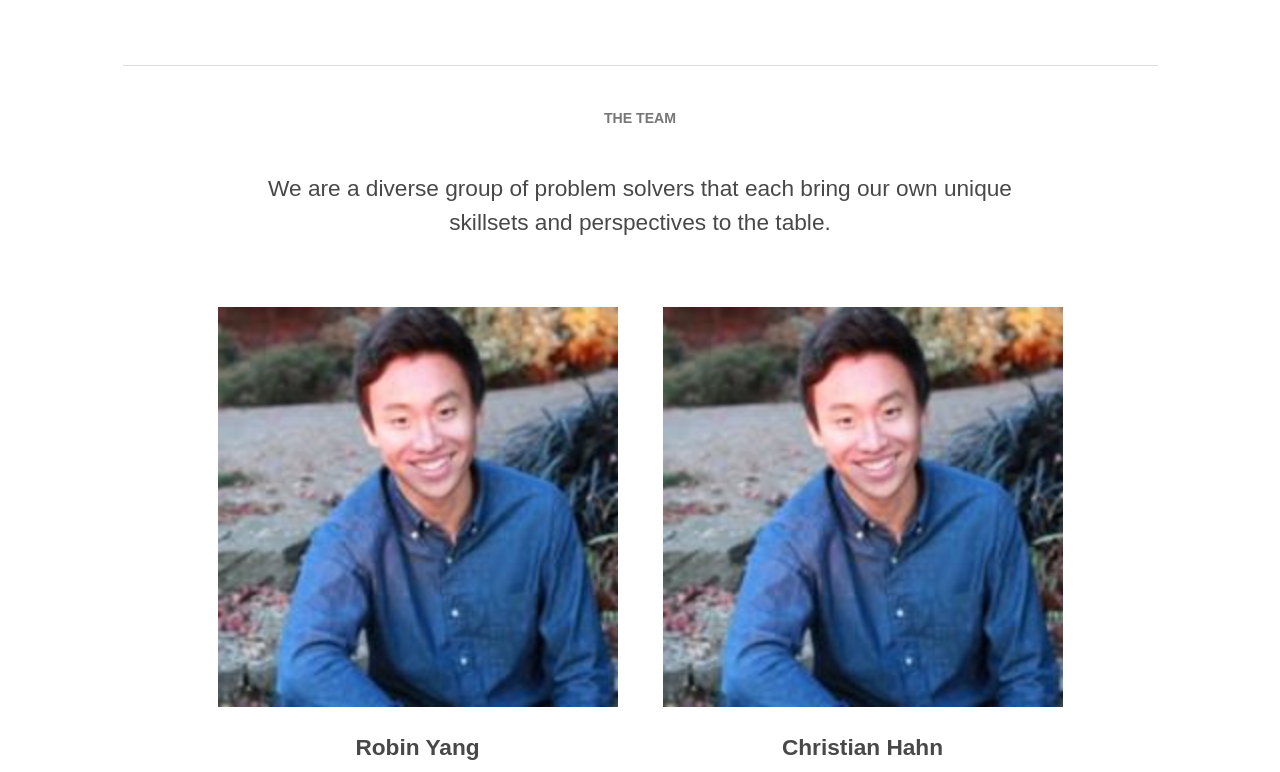
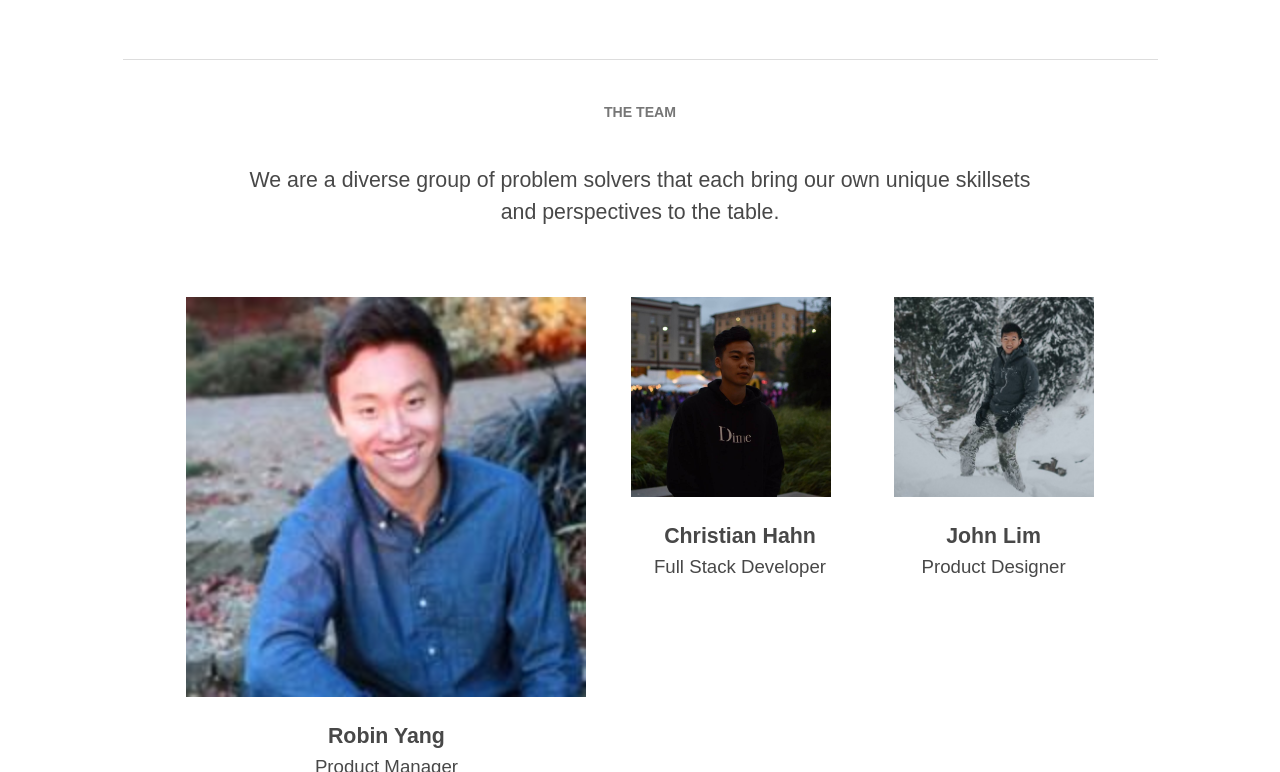
Before and after one commit to johnwjlim/team-sodo, a Gatsby site in the folder landing-page/: page / in a window 1280 px wide. Shown: the part 2683-3455 px from the top of the page. Built offline with nearby package versions, Linux system fonts and the light colour scheme; Gatsby itself is replaced by a stand-in of ours.

Commit message:
rework font sizes

```diff
--- a/landing-page/src/components/team.jsx
+++ b/landing-page/src/components/team.jsx
@@ -29,9 +29,9 @@
 `;
 
 const Title = styled.h3`
-  font-size: 17pt;
+  font-size: 16pt;
   font-weight: 600;
-  margin-bottom: 0.5rem;
+  margin-bottom: 0.3rem;
 `;
 
 const Statement = styled.p`
@@ -39,7 +39,7 @@
   max-width: 800px;
   margin: 2.5rem auto;
   font-weight: 300;
-  font-size: 17pt;
+  font-size: 16pt;
   line-height: 1.5;
   text-align: center;
 
@@ -85,7 +85,7 @@
             </Card>
             <Card>
               <ImageWrapper>
-                <Img fixed={this.props.robin.childImageSharp.fixed}></Img>
+                <Img fixed={this.props.christian.childImageSharp.fixed}></Img>
                 <TextCard>
                   <Title>Christian Hahn</Title>
                   <Detail>Full Stack Developer</Detail>
@@ -94,7 +94,7 @@
             </Card>
             <Card>
               <ImageWrapper>
-                <Img fixed={this.props.robin.childImageSharp.fixed}></Img>
+                <Img fixed={this.props.john.childImageSharp.fixed}></Img>
                 <TextCard>
                   <Title>John Lim</Title>
                   <Detail>Product Designer</Detail>
--- a/landing-page/src/pages/index.js
+++ b/landing-page/src/pages/index.js
@@ -75,7 +75,7 @@
 const Statement = styled.p`
   padding: 1.25rem 0;
   font-weight: 300;
-  font-size: 17pt;
+  font-size: 16pt;
   line-height: 1.5;
   text-align: center;
 
@@ -140,7 +140,7 @@
               <Img fluid={this.props.data.viaduct.childImageSharp.fluid}></Img>
             </CardWrapper>
           </CardGrid>
-          <Team robin={this.props.data.robin}/>
+          <Team robin={this.props.data.robin} christian={this.props.data.christian} john={this.props.data.john}/>
           <Sponsors ischool={this.props.data.ischool} hopelink={this.props.data.hopelink} />
         </Content>
         <Contact />
@@ -182,10 +182,17 @@
         }
       }
     }
-    skyline:file(relativePath: {eq: "images/skyline.jpg"}) {
+    christian:file(relativePath: {eq: "images/christian.jpg"}) {
       childImageSharp {
-        fluid (maxWidth: 2400, maxHeight: 1600) {
-          ...GatsbyImageSharpFluid
+        fixed (width: 200, height: 200) {
+          ...GatsbyImageSharpFixed
+        }
+      }
+    }
+    john:file(relativePath: {eq: "images/john.jpg"}) {
+      childImageSharp {
+        fixed (width: 200, height: 200) {
+          ...GatsbyImageSharpFixed
         }
       }
     }
```
Also changed, not shown: landing-page/src/images/john.jpg (added), 1 other file.
